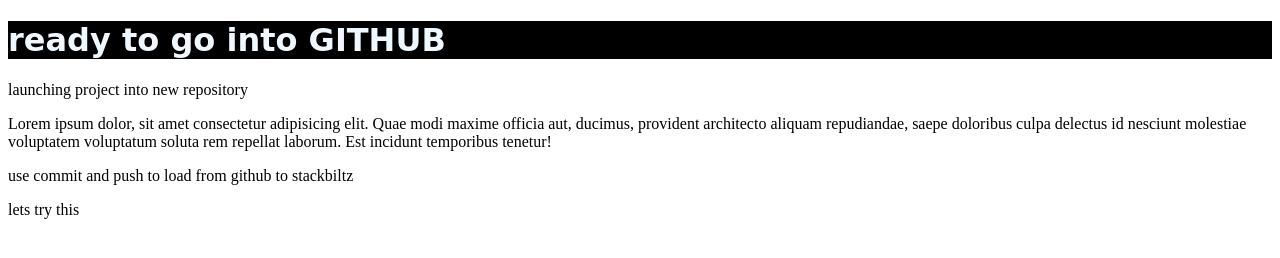
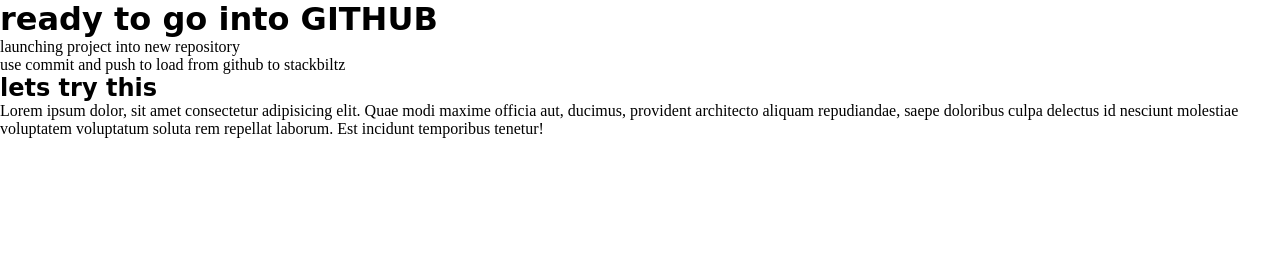
Before and after one commit to abhi-2107/playinghtmlcss, a website: page index.html in a window 1280 px wide. Drawn offline with Linux system fonts and the light colour scheme.

Commit message:
2 files modified, 1 added, 1 deleted

```diff
--- a/index.html
+++ b/index.html
@@ -12,13 +12,14 @@
 >hey let's go to github</div>   -->
     <h1>ready to go into GITHUB</h1>
     <p>launching project into new repository</p>
+
+    <p>use commit and push to load from github to stackbiltz</p>
+    <h2>lets try this</h2>
     <p>
       Lorem ipsum dolor, sit amet consectetur adipisicing elit. Quae modi maxime
       officia aut, ducimus, provident architecto aliquam repudiandae, saepe
       doloribus culpa delectus id nesciunt molestiae voluptatem voluptatum
       soluta rem repellat laborum. Est incidunt temporibus tenetur!
     </p>
-    <p>use commit and push to load from github to stackbiltz</p>
-    <p> lets try this </p>
   </body>
 </html>
--- a/style.css
+++ b/style.css
@@ -1,6 +1,15 @@
+* {
+  margin: 0;
+  padding: 0%;
+}
 h1,
 h2 {
   font-family: cursive;
-  background-color: black;
+  /* background-color: purple;
   color: aliceblue;
+  height: 150px ; */
 }
+
+body {
+  background-image: url('dg.png');
+}
```
Also changed, not shown: canthurtme.png (deleted), dg.png (added).
